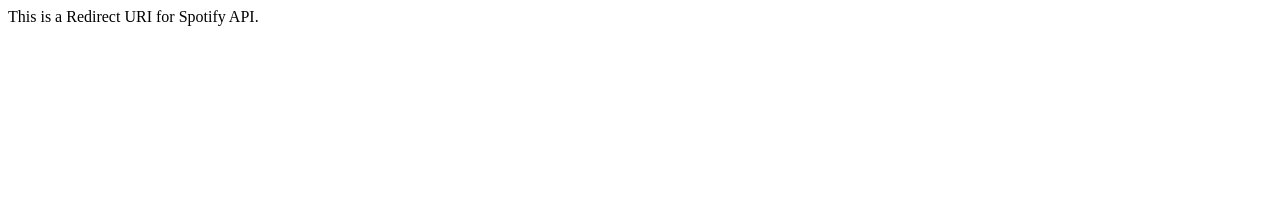
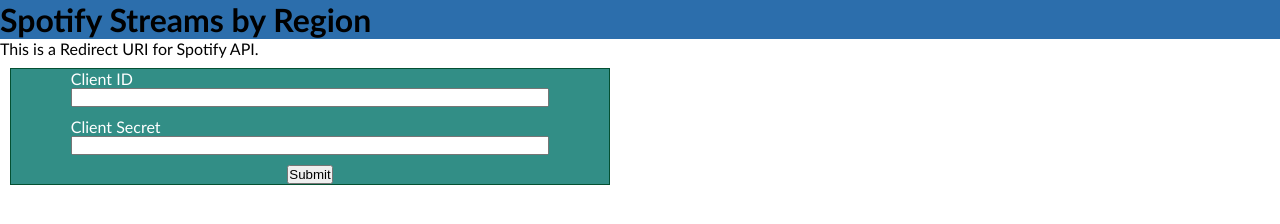
Before and after one commit to RandallMentzos/INST414, a website: page index.html in a window 1280 px wide. Drawn offline with Linux system fonts and the light colour scheme.

Commit message:
initial styles

```diff
--- a/index.html
+++ b/index.html
@@ -5,8 +5,23 @@
     <meta http-equiv="X-UA-Compatible" content="IE=edge">
     <meta name="viewport" content="width=device-width, initial-scale=1.0">
     <title>Spotify Streams by Region</title>
+    <link rel="stylesheet" href="styles.css">
 </head>
+
 <body>
-    This is a Redirect URI for Spotify API.
+    <h1>Spotify Streams by Region</h1>
+    <div>This is a Redirect URI for Spotify API.</div>
+
+    <div class='container'>
+        <label for="clientId" class="form_label">Client ID</label>
+        <input type="text" class="form_entry" id="clientId" placeholder="">
+
+        <label for="clientSecret" class="form_label">Client Secret</label>
+        <input type="text" class="form_entry" id="clientSecret" placeholder="">
+
+        <button class="submit">Submit</button>
+    </div>
+
+    <!-- <script src='script.js'></script>-->
 </body>
 </html>
--- a/styles.css
+++ b/styles.css
@@ -1 +1,41 @@
 /* styles */
+
+* {
+    margin: 0;
+    padding: 0;
+    box-sizing: border-box;
+}
+
+body {
+    font-family: ‘Segoe UI’, Candara, ‘Bitstream Vera Sans’, ‘DejaVu Sans’,
+    ‘Bitsream Vera Sans’, ‘Trebuchet MS’, Verdana, ‘Verdana Ref’, sans-serif;
+}
+
+h1 {
+    min-width: 600px;
+    background-color: rgb(44, 110, 172);
+    margin: 0 auto;
+}
+
+.container {
+    display: flex;
+    flex-direction: column;
+    align-items: center;
+    justify-content: center;
+    width: 600px;
+    background-color: rgba(36, 134, 126, 0.932);
+    border: 1px rgb(4, 80, 50) solid;
+    margin: 10 10;
+}
+
+.form_entry {
+    flex: 1 1 auto;
+    margin-bottom: 10px;
+    width: 80%;
+}
+
+.form_label {
+    flex: 2 1 auto;
+    width: 80%;
+    color: #fff;
+}
```
